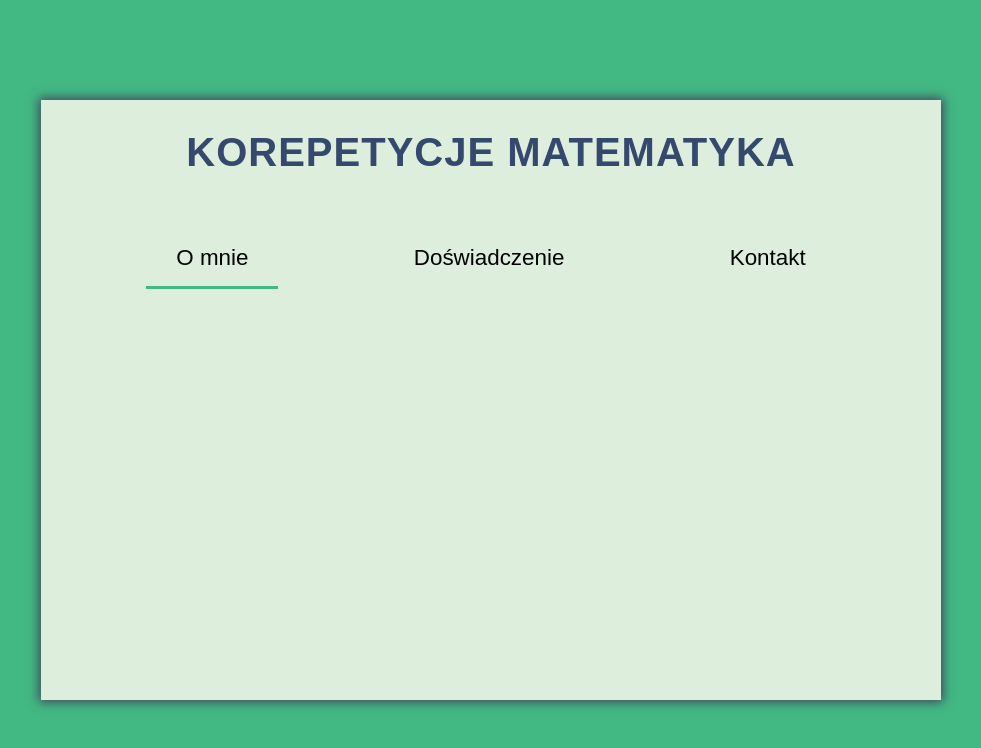
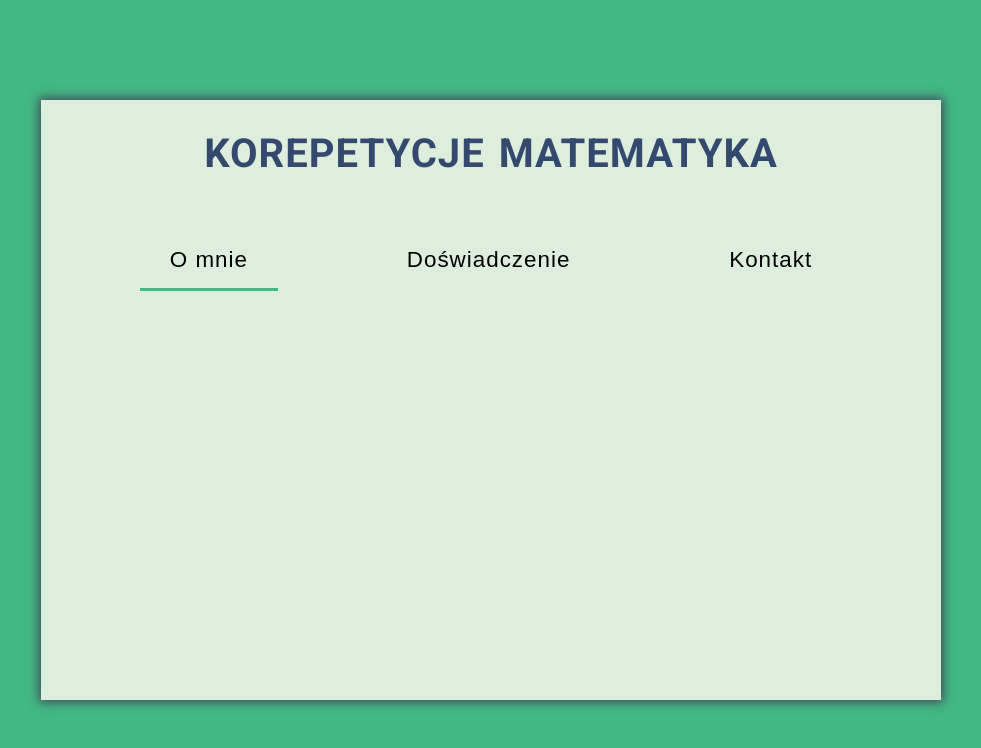
Before and after one commit to forbiddenrng/korepetycje, a React (Create React App) app: page / in a window 1280 px wide. Shown: the top 748 px of the page, without its empty margins (149-1130 px from the left). Built offline with nearby package versions, Linux system fonts and the light colour scheme.

Commit message:
add roboto font

```diff
--- a/public/index.html
+++ b/public/index.html
@@ -14,6 +14,9 @@
       manifest.json provides metadata used when your web app is installed on a
       user's mobile device or desktop. See https://developers.google.com/web/fundamentals/web-app-manifest/
     -->
+    <link rel="preconnect" href="https://fonts.googleapis.com">
+    <link rel="preconnect" href="https://fonts.gstatic.com" crossorigin>
+    <link href="https://fonts.googleapis.com/css2?family=Open+Sans:ital,wght@0,300..800;1,300..800&family=Roboto:ital,wght@0,100;0,300;0,400;0,500;0,700;0,900;1,100;1,300;1,400;1,500;1,700;1,900&display=swap" rel="stylesheet">
     <link rel="manifest" href="%PUBLIC_URL%/manifest.json" />
     <!--
       Notice the use of %PUBLIC_URL% in the tags above.
--- a/src/components/App.css
+++ b/src/components/App.css
@@ -19,4 +19,5 @@
   font-size: var(--header-font-size);
   letter-spacing: 1px;
   padding: 30px 0;
+  word-spacing: 3px;
 }
--- a/src/components/Navigation.css
+++ b/src/components/Navigation.css
@@ -13,7 +13,9 @@
   display: block;
   padding: 15px 30px;
   border-bottom: 4px solid transparent;
-  font-size: 1.4em;
+  font-size: var(--navigation-font-size);
+  letter-spacing: 1px;
+
   border: none;
   outline: none;
   background-color: transparent;
--- a/src/index.css
+++ b/src/index.css
@@ -12,5 +12,5 @@
 
 body{
   background-color: var(--background-color);
-  font-family: 'arial', sans-serif;
+  font-family: "Roboto", "arial", sans-serif
 }
```
